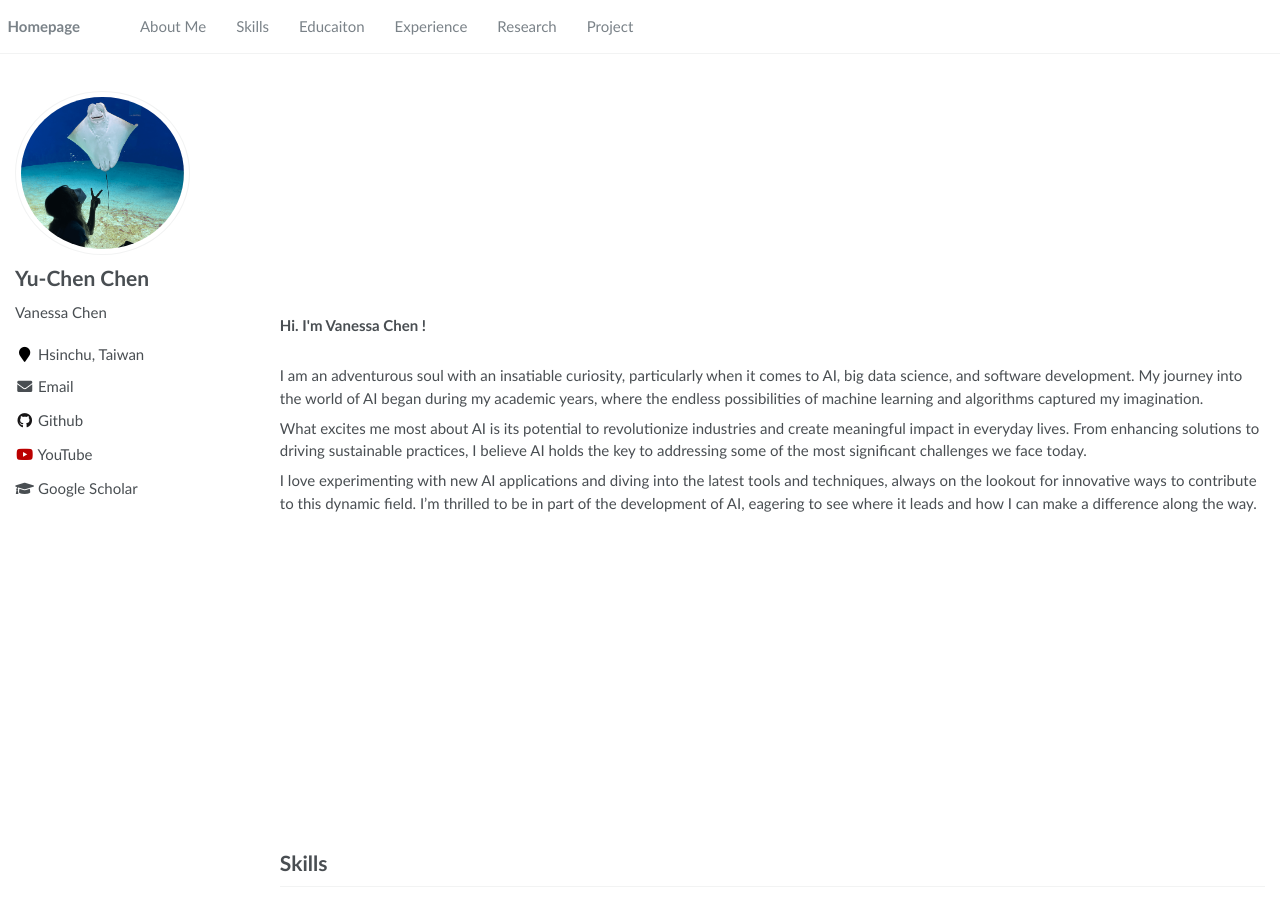
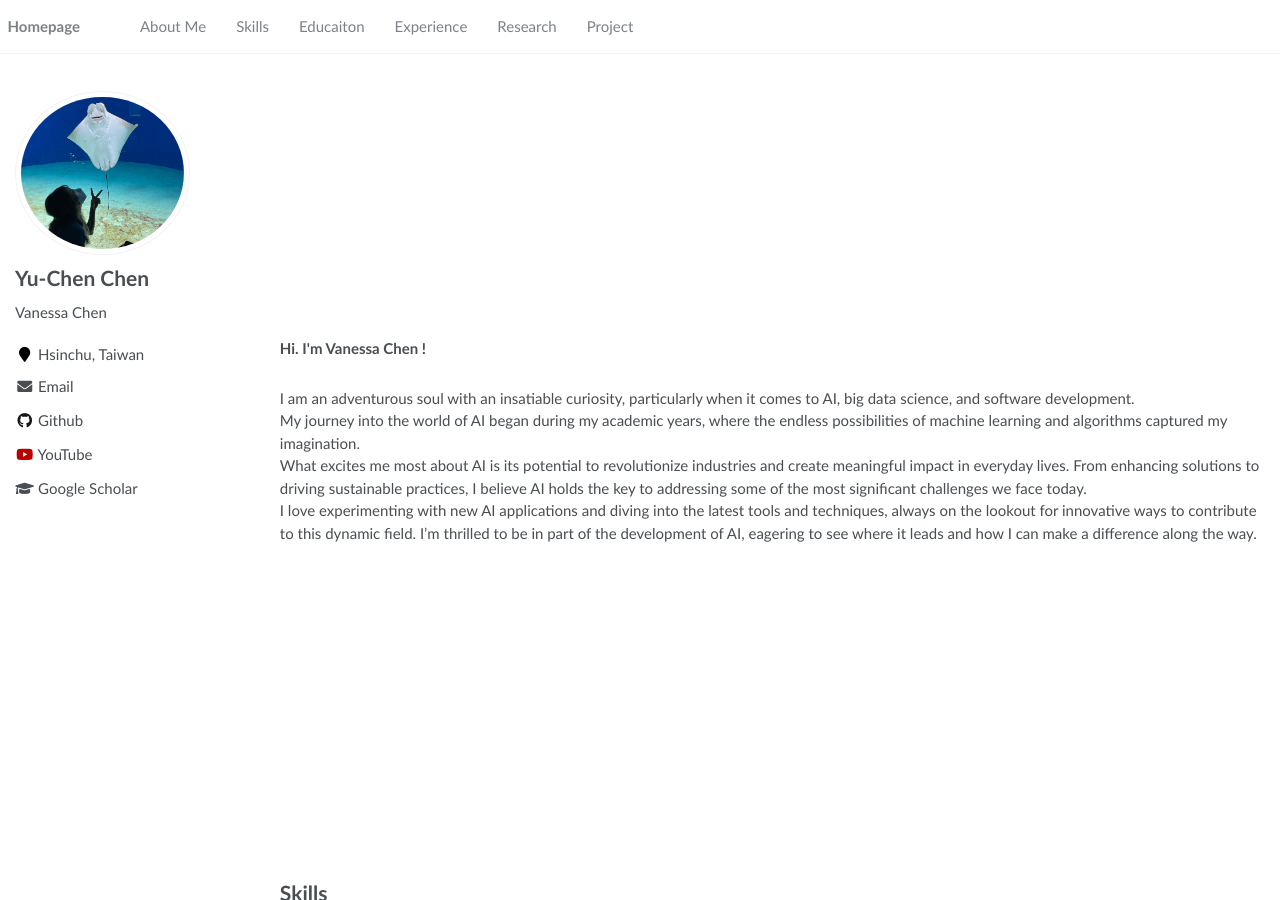
Before and after one commit to chenyzzn/chenyzzn.github.io, a Jekyll site: the page built from _pages/about.md, in a window 1280 px wide and 900 px high. Built offline with Jekyll 4.4.1, drawn with Linux system fonts in a browser that asks for light colours.

Commit message:
Update about.md

```diff
--- a/_pages/about.md
+++ b/_pages/about.md
@@ -18,12 +18,14 @@ redirect_from:
 <span class='anchor' id='about-me'></span>
 
 <br /><br /><br /><br /><br /><br />
-<br /><br /><br /><br />
-<h3> Hi. I'm Vanessa Chen ! </h3><br />
-I am an adventurous soul with an insatiable curiosity, particularly when it comes to AI, big data science, and software development. My journey into the world of AI began during my academic years, where the endless possibilities of machine learning and algorithms captured my imagination.<br />
-
-What excites me most about AI is its potential to revolutionize industries and create meaningful impact in everyday lives. From enhancing solutions to driving sustainable practices, I believe AI holds the key to addressing some of the most significant challenges we face today.<br />
-
+<br /><br /><br /><br /><br />
+<h3> Hi. I'm Vanessa Chen ! </h3><br>
+I am an adventurous soul with an insatiable curiosity, particularly when it comes to AI, big data science, and software development.
+<br>
+My journey into the world of AI began during my academic years, where the endless possibilities of machine learning and algorithms captured my imagination.
+<br>
+What excites me most about AI is its potential to revolutionize industries and create meaningful impact in everyday lives. From enhancing solutions to driving sustainable practices, I believe AI holds the key to addressing some of the most significant challenges we face today.
+<br>
 I love experimenting with new AI applications and diving into the latest tools and techniques, always on the lookout for innovative ways to contribute to this dynamic field. I'm thrilled to be in part of the development of AI, eagering to see where it leads and how I can make a difference along the way.
 <br /><br /><br /><br /><br /><br />
 <br /><br /><br /><br /><br /><br />
@@ -32,12 +34,17 @@ I love experimenting with new AI applications and diving into the latest tools a
 # Skills
 <br /><br /><br /><br /><br /><br />
 <br /><br />
-- **Programming Languages** : Python, C++, C\#, PHP <br />
-- **Web Technologies** : HTML, CSS, JavaScript <br />
-- **Database Systems**: MySQL <br />
-- **Data Science & Machine Learning** : Python, R, CRNN model <br />
-- **Research Skills** : Statistical Analysis, Hypothesis Testing, Problem Optimization <br />
-- **Other Skills** : Unity, Blender, Autodesk Fushion360 <br />
+- **Programming Languages** : Python, C++, C\#, PHP
+  <br />
+- **Web Technologies** : HTML, CSS, JavaScript
+  <br />
+- **Database Systems**: MySQL
+  <br />
+- **Data Science & Machine Learning** : Python, R, CRNN model
+  <br />
+- **Research Skills** : Statistical Analysis, Hypothesis Testing, Problem Optimization
+  <br />
+- **Other Skills** : Unity, Blender, Autodesk Fushion360
 <br /><br /><br /><br /><br /><br />
 <br /><br />
 
```
